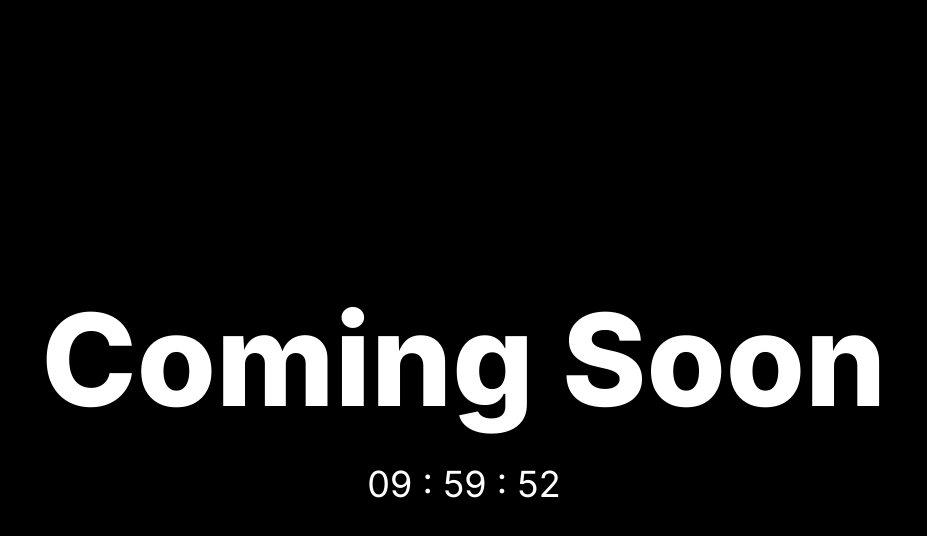
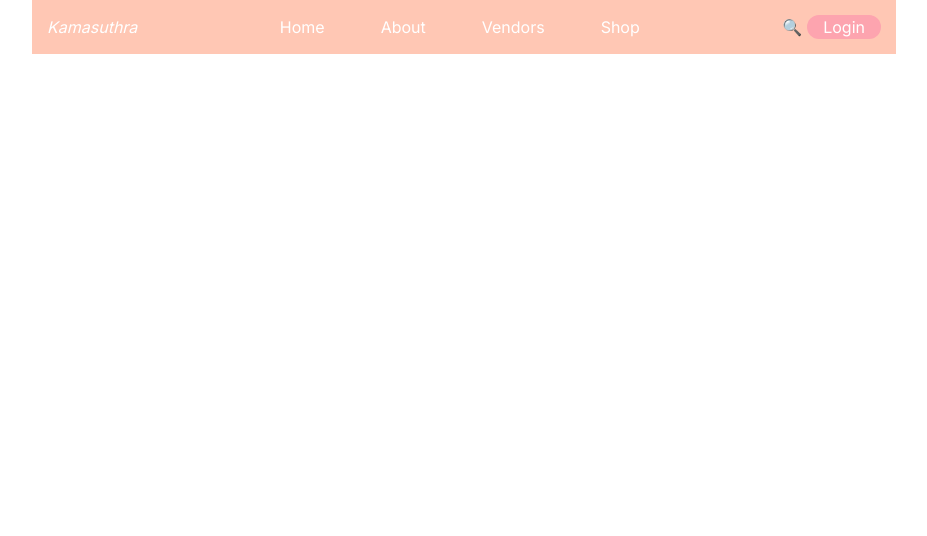
Before and after one commit to muhammed-anas-na/name-, a Next.js app in the folder front-end/: page / in a window 1280 px wide. Shown: the top 536 px of the page, without its empty margins (176-1103 px from the left). Built offline with nearby package versions, Linux system fonts and the light colour scheme.

Commit message:
Header designing

```diff
--- a/front-end/src/Components/Header/header.module.css
+++ b/front-end/src/Components/Header/header.module.css
@@ -3,8 +3,14 @@
     justify-content: space-between;
     background-color: var(--tropicalPeach);
     padding: 15px;
+    color:white;
 }
 
+
+.options{
+    display: flex;
+    gap: 5px;
+}
 
 @media screen and (max-width:1024px) {
     .menu{
--- a/front-end/src/Components/Header/page.tsx
+++ b/front-end/src/Components/Header/page.tsx
@@ -5,13 +5,21 @@ function Header() {
   return (
     <div className={styles.container}>
       <div className={styles.logo}>
-        <h1>Company Name</h1>
+        <h1 className='italic'>Kamasuthra</h1>
       </div>
       <div className={styles.menu}>
-        <h1>Company Name 02</h1>
+        <ul className='flex gap-14'>
+          <li>Home</li>
+          <li>About</li>
+          <li>Vendors</li>
+          <li>Shop</li>
+        </ul>
       </div>
       <div className={styles.options}>
-        <h1>Company Name 03</h1>
+        <button>🔍</button>
+        <button className='bg-rose-300 px-4 rounded-xl'>
+          Login
+        </button>
       </div>
     </div>
   )
--- a/front-end/src/app/globals.css
+++ b/front-end/src/app/globals.css
@@ -44,6 +44,8 @@
 }
 @media screen and (max-width:425px) {
     .wrapper{
-        max-width: 425px;
+        max-width: 100vw;
+        padding-left: 0;
+        padding-right: 0;
     }
 }
--- a/front-end/src/app/layout.tsx
+++ b/front-end/src/app/layout.tsx
@@ -19,7 +19,7 @@ export default function RootLayout({
     <html lang="en">
       <body className={inter.className}>
         <div>
-          <div className="wrappers">
+          <div className="wrapper">
             {children}
           </div>
         </div>
--- a/front-end/src/app/page.tsx
+++ b/front-end/src/app/page.tsx
@@ -1,8 +1,10 @@
+import Header from '@/Components/Header/page';
 import Commingsoon from '../Components/ComingSoon/Page';
 export default function Home() {
   return (
     <main>
-      <Commingsoon/>
+      {/* <Commingsoon/> */}
+      <Header/>
     </main>
   );
 }
```
